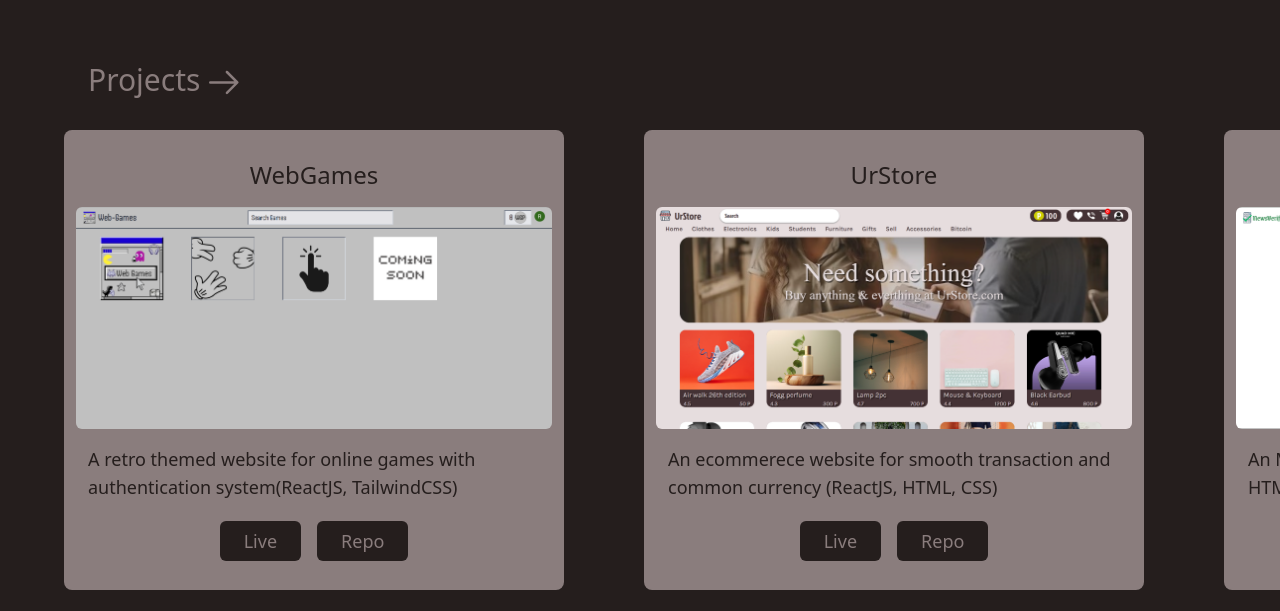
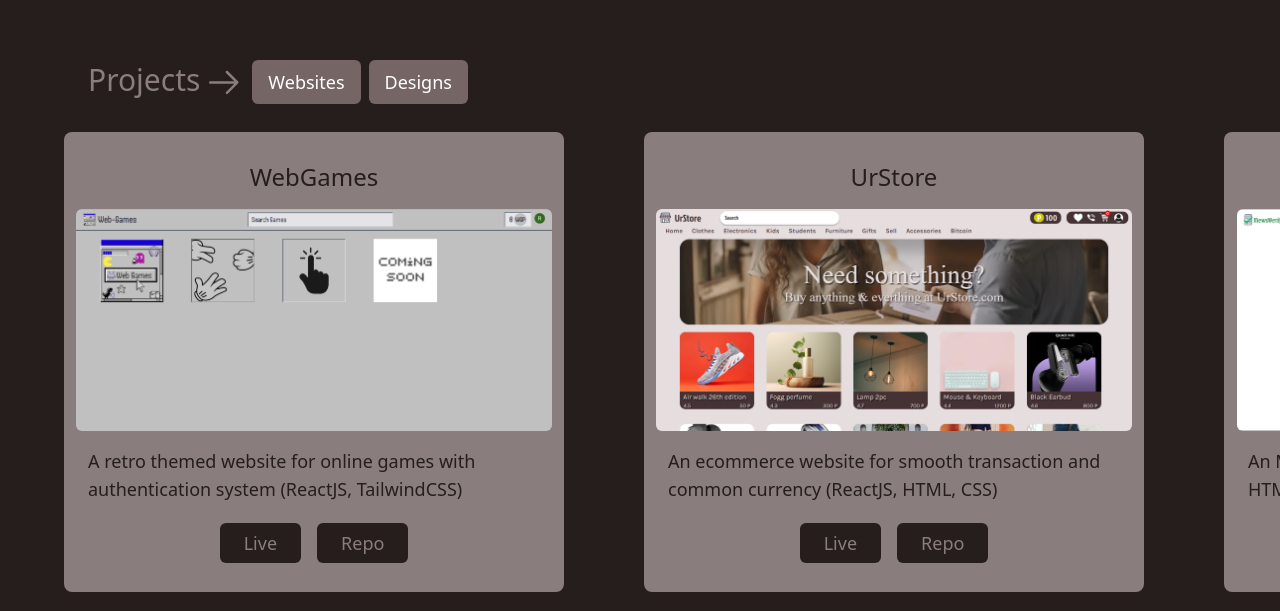
Before and after one commit to RaviPatel94/Portfolio, a React (Vite) app: page / in a window 1280 px wide. Shown: the part 1669-2280 px from the top of the page. Built offline with nearby package versions, Linux system fonts and the light colour scheme; a web font is replaced by a local one.

Commit message:
added design project

```diff
--- a/src/components/Navbar.jsx
+++ b/src/components/Navbar.jsx
@@ -50,7 +50,7 @@ function Navbar() {
 
   return (
     <div>
-        <nav className='flex justify-center sm:justify-between fixed w-screen z-50'>
+        <nav className='flex justify-center sm:justify-between fixed w-screen z-50 h-[38px]'>
         <div className='hidden text-3xl cursor-pointer w-[88px] pl-1 sm:block'>Ravi</div>
         <ul className="flex gap-4 p-3 sm:p-1 text-xl h-max">
             <li className='navlist'
--- a/src/components/Projects.jsx
+++ b/src/components/Projects.jsx
@@ -1,81 +1,76 @@
-import React from 'react'
+import React, { useState } from "react";
 import { GoArrowRight } from "react-icons/go";
+import webprojdata from "./webprojdata.json";
+import designprojdata from "./designprojdata.json";
+
 function Projects() {
+  const [displayProject, setDisplayProject] = useState(webprojdata);
+
+  const displayweb=()=>{
+    setDisplayProject(webprojdata);
+  }
+  const displaydesign=()=>{
+    setDisplayProject(designprojdata);
+  }
+
   return (
-    <div className='flex justify-center flex-col gap-7 sm:h-screen pt-16 sm:pt-0' id='project'>
-      <div className='flex items-center gap-1 mx-auto sm:mx-0'>
-        <div className='text-3xl pb-1 sm:pl-16 sm:ml-6'>Projects</div>
+    <div className="flex justify-center flex-col gap-7 sm:h-screen pt-16 sm:pt-0" id="project">
+      <div className="flex items-center gap-2 mx-auto sm:mx-0 flex-col sm:flex-row">
+        <div className="flex gap-1">
+        <div className="text-3xl pb-1 sm:pl-16 sm:ml-6">Projects</div>
         <GoArrowRight size={40} />
+        </div>
+        <div className="flex gap-2 ">
+        <button
+          onClick={displayweb}
+          className="bg-secondarylight px-4 py-2 text-white rounded-md hover:bg-purple-700 text-lg"
+        >
+          Websites
+        </button>
+        <button
+          onClick={displaydesign}
+          className="bg-secondarylight px-4 py-2 text-white rounded-md hover:bg-purple-700 text-lg"
+        >
+          Designs
+        </button>
+        </div>
       </div>
-        <div className=' h-[500px] sm:h-[470px] relative flex gap-4 sm:gap-20 px-4 sm:px-16 overflow-x-scroll scroll-smooth '>
-            <div className=' projcontainer'>
-              <div className='text-2xl pt-3 text-primary'>WebGames</div>
-              <div><img src="/images/chillwebgames.png" className='w-12/12 object-contain rounded-md' alt="" /></div>
-              <div className='text-lg pl-3 pb-1 text-primary break-words '>A retro themed website for online games with authentication system(ReactJS, TailwindCSS)</div>
-              <div className=' flex gap-4 whitespace-nowrap'>
-                <button className='projbtn'> <a href="https://chillwebgames.vercel.app/" target='blank'>Live</a></button>
-                <button className='projbtn'> <a href="https://github.com/RaviPatel94/Webgames" target='blank'>Repo</a></button>
-              </div>
+
+      <div className="h-[500px] sm:h-[470px] relative flex gap-4 sm:gap-20 px-4 sm:px-16 overflow-x-scroll scroll-smooth">
+        {displayProject.map((project, index) => (
+          <div key={index} className="projcontainer">
+            <div className="text-2xl pt-3 text-primary">{project.name}</div>
+            <div>
+              <img
+                src={project.image}
+                className="w-12/12 lg:h-[222px] object-cover rounded-md"
+                alt={project.name}
+              />
             </div>
-            <div className=' projcontainer'>
-              <div className='text-2xl pt-3 text-primary'>UrStore</div>
-              <div><img src="/images/urstore.png" className='w-12/12 object-contain rounded-md' alt="" /></div>
-              <div className='text-lg pl-3 pb-1 text-primary break-words '>An ecommerece website for smooth transaction and common currency (ReactJS, HTML, CSS)</div>
-              <div className=' flex gap-4 whitespace-nowrap'>
-                <button className='projbtn'> <a href="https://urstorepbl.netlify.app/" target='blank'>Live</a></button>
-                <button className='projbtn'> <a href="https://github.com/RaviPatel94/UrStore" target='blank'>Repo</a></button>
-              </div>
+            <div className="text-lg pl-3 pb-1 text-primary break-words">
+              {project.description}
             </div>
-            <div className='projcontainer'>
-              <div className='text-2xl pt-3 text-primary'>NewsVerifier</div>
-              <div><img src="/images/news.png" className='w-12/12 rounded-md object-contain' alt="" /></div>
-              <div className='text-lg pl-3 pb-1 text-primary' >An Ml model that tells if a new is true or false. (Flask, HTML, CSS, JS)</div>
-              <div className=' flex gap-4'>
-                <button className='projbtn'> <a href="https://newsverifier.pythonanywhere.com/" target='blank'>Live</a></button>
-                <button className='projbtn'> <a href="https://github.com/RaviPatel94/NewsVerifier" target='blank'>Repo</a></button>
-              </div>
+            <div className="flex gap-4 whitespace-nowrap">
+              {project.liveLink && (
+                <button className="projbtn">
+                  <a href={project.liveLink} target="blank">
+                    Live
+                  </a>
+                </button>
+              )}
+              {project.repoLink && (
+                <button className="projbtn">
+                  <a href={project.repoLink} target="blank">
+                    Repo
+                  </a>
+                </button>
+              )}
             </div>
-            <div className='projcontainer'>
-              <div className='text-2xl pt-3 text-primary'>Random Password Generator</div>
-              <div><img src="/images/rpg.png" className='w-12/12 rounded-md object-contain' alt="" /></div>
-              <div className='text-lg pl-3 pb-1 text-primary' >Generates and customizes random password according to users need (ReactJS, TailwindCSS)</div>
-              <div className=' flex gap-4'>
-                <button className='projbtn'> <a href="https://randompasswordgen1.netlify.app" target='blank'>Live</a></button>
-                <button className='projbtn'> <a href="https://github.com/RaviPatel94/Random-password-generator" target='blank'>Repo</a></button>
-              </div>
-            </div>
-            <div className=' projcontainer'>
-              <div className='text-2xl pt-3 text-primary'>WearLoop</div>
-              <div><img src="/images/wearloop.png" className='w-12/12 object-contain rounded-md' alt="" /></div>
-              <div className='text-lg pl-3 pb-1 text-primary' >An Ecommerce cloth renting website (HTML, CSS, JavaScript)</div>
-              <div className=' flex gap-4'>
-                <button className='projbtn'> <a href="https://wearloop.netlify.app/" target='blank'>Live</a></button>
-                <button className='projbtn'> <a href="https://github.com/RaviPatel94/wearloop" target='blank'>Repo</a></button>
-              </div>
-            </div>
-            <div className=' projcontainer'>
-              <div className='text-2xl pt-3 text-primary'>WebGames</div>
-              <div><img src="/images/webgames.png" className='w-12/12 object-contain rounded-md' alt="" /></div>
-              <div className='text-lg pl-3 pb-1 text-primary '>A website featuring multiple mini-games (HTML, CSS, JavaScript)</div>
-              <div className=' flex gap-4'>
-                <button className='projbtn'> <a href="https://webgames404.netlify.app/" target='blank'>Live</a></button>
-                <button className='projbtn'> <a href="https://github.com/RaviPatel94/Web-games" target='blank'>Repo</a></button>
-              </div>
-            </div>
-            <div className=' projcontainer'>
-              <div className='text-2xl pt-3 text-primary'>Attendence Keeper</div>
-              <div><img src="/images/attendence.png" className='w-12/12 object-contain rounded-md' alt="" /></div>
-              <div className='text-lg pl-3 pb-1 text-primary '> A responsive web application, Attendance Keeper, that calculates and analyzes your attendence. (HTML, CSS, JavaScript)
-              </div>
-              <div className=' flex gap-4'>
-                <button className='projbtn'> <a href="https://attendence-keeper.netlify.app/" target='blank'>Live</a></button>
-                <button className='projbtn'> <a href="https://github.com/RaviPatel94/Attendence-Keeper" target='blank'>Repo</a></button>
-              </div>
-            </div>
-
-        </div>
+          </div>
+        ))}
+      </div>
     </div>
-  )
+  );
 }
 
-export default Projects
+export default Projects;
--- /dev/null
+++ b/src/components/designprojdata.json
@@ -0,0 +1,15 @@
+[
+    {
+      "name": "UrStore",
+      "image": "/images/urstoredesign.png",
+      "description": "A visually stunning e-commerce design aimed at providing an intuitive and user-centric shopping experience.",
+      "liveLink": "https://www.figma.com/design/Yr1nf0TnfR1NYOg5Yf7OIa/Untitled"
+    },
+    {
+      "name": "News Verifier",
+      "image": "/images/newsverifierdesign.png",
+      "description": "A simple, minimalistic website design focused on guiding users seamlessly toward the website's primary function.",
+      "liveLink": "https://www.figma.com/design/lRGlT2m1SX4aT7ZYgwLvAz/Untitled?node-id=0-1&t=XC7iMiKlPlZ1GG5R-1",
+      "repoLink": ""
+    }
+  ]
--- /dev/null
+++ b/src/components/webprojdata.json
@@ -0,0 +1,51 @@
+[
+    {
+      "name": "WebGames",
+      "image": "/images/chillwebgames.png",
+      "description": "A retro themed website for online games with authentication system (ReactJS, TailwindCSS)",
+      "liveLink": "https://chillwebgames.vercel.app/",
+      "repoLink": "https://github.com/RaviPatel94/Webgames"
+    },
+    {
+      "name": "UrStore",
+      "image": "/images/urstore.png",
+      "description": "An ecommerce website for smooth transaction and common currency (ReactJS, HTML, CSS)",
+      "liveLink": "https://urstorepbl.netlify.app/",
+      "repoLink": "https://github.com/RaviPatel94/UrStore"
+    },
+    {
+      "name": "NewsVerifier",
+      "image": "/images/news.png",
+      "description": "An ML model that tells if a news is true or false (Flask, HTML, CSS, JS)",
+      "liveLink": "https://newsverifier.pythonanywhere.com/",
+      "repoLink": "https://github.com/RaviPatel94/NewsVerifier"
+    },
+    {
+      "name": "Random Password Generator",
+      "image": "/images/rpg.png",
+      "description": "Generates and customizes random passwords according to users' needs (ReactJS, TailwindCSS)",
+      "liveLink": "https://randompasswordgen1.netlify.app",
+      "repoLink": "https://github.com/RaviPatel94/Random-password-generator"
+    },
+    {
+      "name": "WearLoop",
+      "image": "/images/wearloop.png",
+      "description": "An ecommerce cloth renting website (HTML, CSS, JavaScript)",
+      "liveLink": "https://wearloop.netlify.app/",
+      "repoLink": "https://github.com/RaviPatel94/wearloop"
+    },
+    {
+      "name": "WebGames",
+      "image": "/images/webgames.png",
+      "description": "A website featuring multiple mini-games (HTML, CSS, JavaScript)",
+      "liveLink": "https://webgames404.netlify.app/",
+      "repoLink": "https://github.com/RaviPatel94/Web-games"
+    },
+    {
+      "name": "Attendance Keeper",
+      "image": "/images/attendence.png",
+      "description": "A responsive web application that calculates and analyzes your attendance (HTML, CSS, JavaScript)",
+      "liveLink": "https://attendence-keeper.netlify.app/",
+      "repoLink": "https://github.com/RaviPatel94/Attendence-Keeper"
+    }
+  ]
--- a/src/index.css
+++ b/src/index.css
@@ -13,7 +13,7 @@
         @apply h-[90px] bg-secondarylight w-[320px] rounded-xl flex
     }
     .projcontainer{
-        @apply shrink-0 w-80 sm:w-[500px] h-[460px] p-3 bg-secondary rounded-lg flex flex-col justify-center items-center gap-4 hover:bg-secondarylight duration-200
+        @apply shrink-0 w-80 sm:w-[500px] h-[460px] p-3 bg-secondary rounded-lg flex flex-col justify-center items-center gap-4 duration-200
     }
     .projbtn{
         @apply bg-primary text-secondary px-6 py-1.5 mb-3 text-lg rounded-md hover:rounded-2xl transition-all duration-300
```
Also changed, not shown: public/images/newsverifierdesign.png (added), public/images/urstoredesign.png (added).
